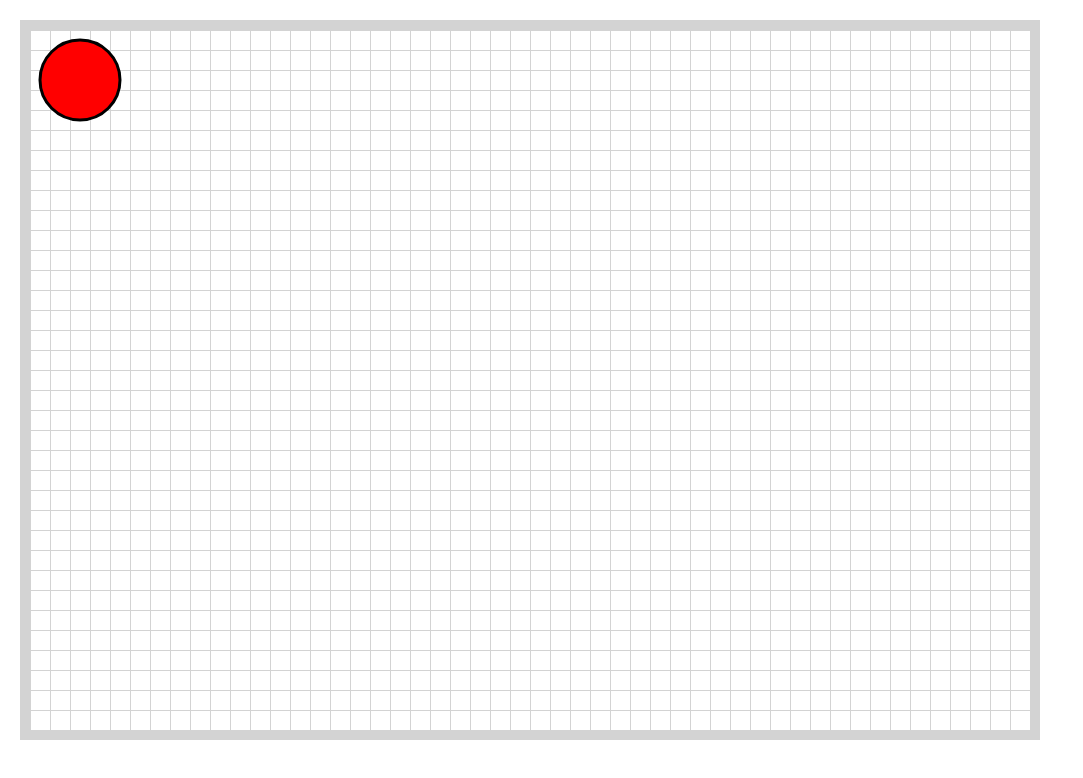
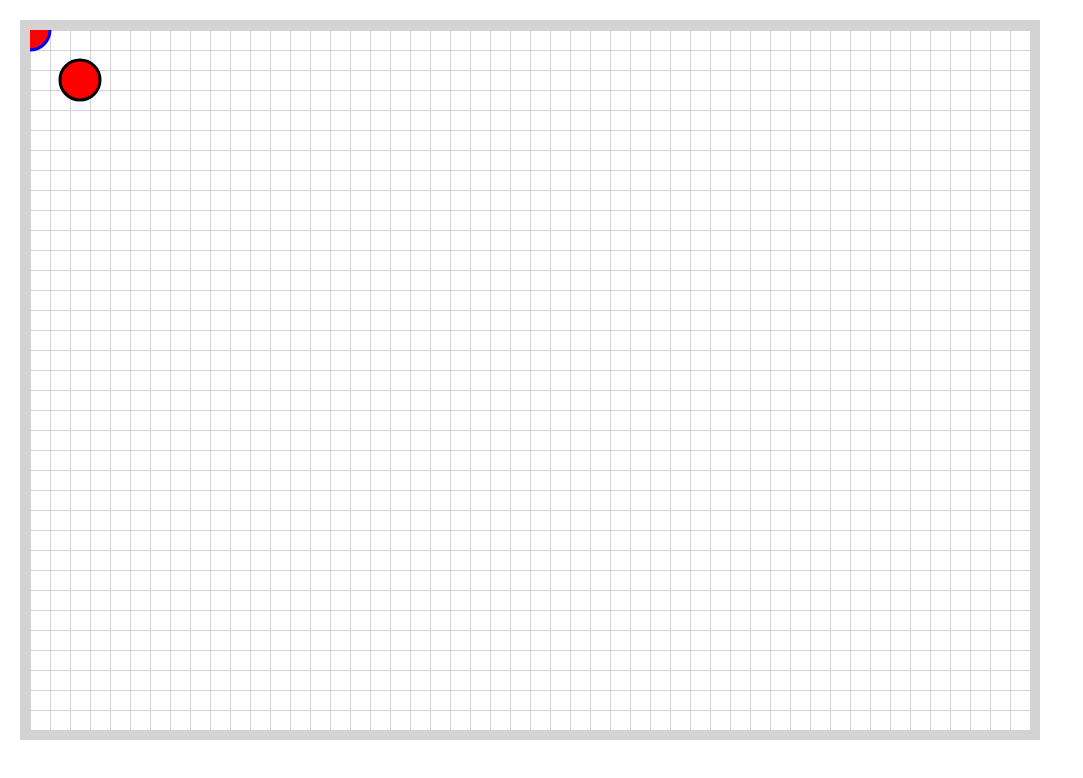
Before and after one commit to petterdaae/graphy, a React (Create React App) app: page / in a window 1280 px wide. Shown: the top 778 px of the page, without its empty margins (0-1083 px from the left). Built offline with nearby package versions, Linux system fonts and the light colour scheme.

Commit message:
Fix click positions

```diff
--- a/src/App.tsx
+++ b/src/App.tsx
@@ -1,15 +1,18 @@
 import { useState } from "react";
 import Workboard from "./components/Workboard";
+
+const NODE_RADIUS = 20;
 
 function App() {
   const [nodes, setNodes] = useState([[50, 50, 0]]);
   return (
     <div>
       <Workboard
-        onClick={(e) => {
-          setNodes((prev) => [...prev, [e.pageX, e.pageY, prev.length]]);
+        onClick={(x, y) => {
+          setNodes((prev) => [...prev, [x, y, prev.length]]);
         }}
         nodes={nodes}
+        nodeRadius={NODE_RADIUS}
       />
     </div>
   );
--- a/src/components/Workboard.tsx
+++ b/src/components/Workboard.tsx
@@ -1,5 +1,5 @@
 import styled from "@emotion/styled";
-import React from "react";
+import React, { createRef, useCallback } from "react";
 
 const Wrapper = styled.div`
   margin: 20px;
@@ -11,7 +11,7 @@ const Wrapper = styled.div`
   border: 10px solid lightgray;
 `;
 
-const StyledWorkboard = styled.div`
+const Board = styled.div`
   position: relative;
   height: 3000px;
   width: 3000px;
@@ -22,28 +22,53 @@ const StyledWorkboard = styled.div`
 `;
 
 interface Props {
-  onClick: (e: React.MouseEvent<HTMLElement>) => void;
+  onClick: (x: number, y: number) => void;
   nodes: number[][];
+  nodeRadius: number;
 }
 
-function Workboard(props: Props) {
+function Workboard({ onClick, nodeRadius, nodes }: Props) {
+  const wrapperRef = createRef<HTMLDivElement>();
+  const boardRef = createRef<HTMLDivElement>();
+  const onBoardClick = useCallback(
+    (e: React.MouseEvent<HTMLDivElement>) => {
+      const x =
+        e.pageX +
+        (wrapperRef.current?.scrollLeft ?? 0) -
+        (boardRef.current?.offsetLeft ?? 0);
+      const y =
+        e.pageY +
+        (wrapperRef.current?.scrollTop ?? 0) -
+        (boardRef.current?.offsetTop ?? 0);
+      onClick(x, y);
+    },
+    [onClick, wrapperRef, boardRef]
+  );
   return (
-    <Wrapper>
-      <StyledWorkboard onClick={props.onClick}>
+    <Wrapper ref={wrapperRef}>
+      <Board ref={boardRef} onClick={onBoardClick}>
         <svg height="3000" width="3000">
-          {props.nodes.map((node) => (
+          <circle
+            cx={0}
+            cy={0}
+            r={20}
+            stroke="blue"
+            strokeWidth="3"
+            fill="red"
+          />
+          {nodes.map((node) => (
             <circle
               key={node[2]}
               cx={node[0]}
               cy={node[1]}
-              r="40"
+              r={nodeRadius}
               stroke="black"
               strokeWidth="3"
               fill="red"
             />
           ))}
         </svg>
-      </StyledWorkboard>
+      </Board>
     </Wrapper>
   );
 }
```
